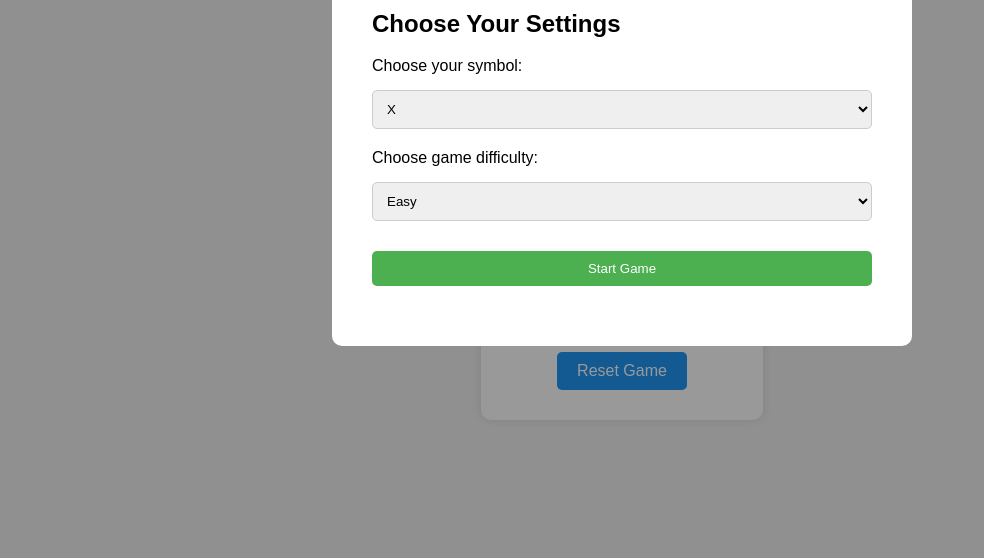
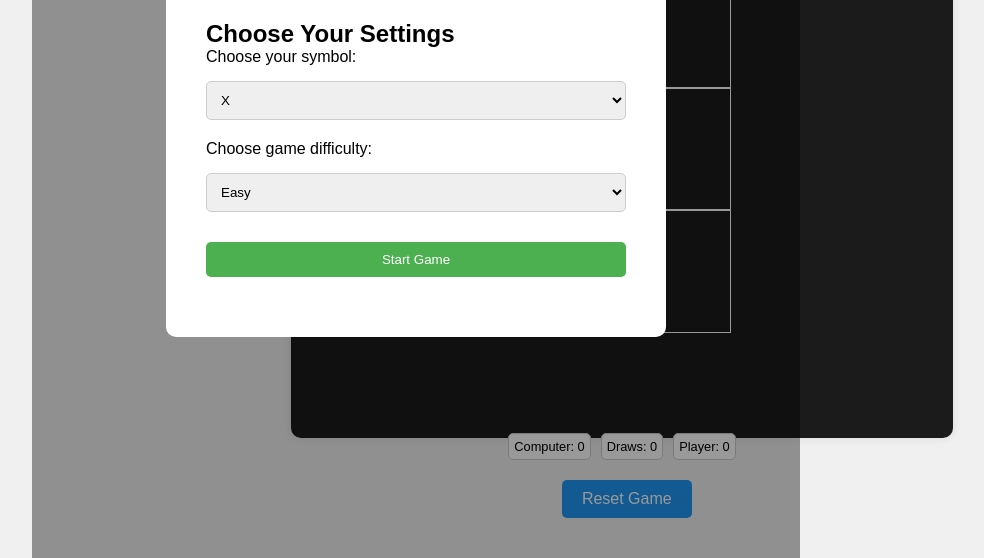
Before and after one commit to eugeneboyah/tic-tac-toe, a plain HTML site: page index.html in a window 1280 px wide. Shown: the part 242-800 px from the top of the page, without its empty margins (18-1002 px from the left). Drawn offline with Linux system fonts and the light colour scheme.

Commit message:
still working on the game

```diff
--- a/index.html
+++ b/index.html
@@ -55,7 +55,7 @@
     <audio id="winSound" src="/music/win.mp3"></audio>
     <audio id="loseSound" src="/music/lose.mp3"></audio>
     <audio id="drawSound" src="/music/draw.mp3"></audio>
-    <audio id="backgroundMusic" src="/music/game-music.mp3" loop></audio>
+    <!-- <audio id="backgroundMusic" src="/music/game-music.mp3" loop></audio> -->
 
     <script src="script.js"></script>
 </body>
--- a/style.css
+++ b/style.css
@@ -1,4 +1,8 @@
-/* Reset and base styles */
+*{
+    margin: 0;
+    padding: 0;
+    box-sizing: border-box;
+}
 body, html {
     margin: 0;
     padding: 0;
@@ -9,65 +13,54 @@ body, html {
     height: 100vh;
     background-color: #f0f0f0;
 }
-
-.container {
-    text-align: center;
-    background: #fff;
+.container{
+    margin: 4em auto;
+    background-color: #1b1b1b;
+    margin-left: 20%;
+    margin-right: 20%;
+    height: 70%;
     border-radius: 10px;
-    padding: 20px;
     box-shadow: 0 0 10px rgba(0, 0, 0, 0.1);
 }
+.header{
+    color: #fff;
+    text-align: center;
+    padding: 10px;
+}
+.main-play-box{
+    height: 23em;
+    margin-left: 12em;
+    margin-right: 12em;
+    display: grid;
+    grid-template-columns: 1fr 1fr 1fr ;
+    grid-template-rows: 1fr 1fr 1fr ;
+}
+.box{
+    text-align: center;
+    border: 1px solid #fff;
+    padding: 2.2rem;
+    background-color: #1b1b1b;
+    color: #fff;
+    font-size: 30px;
 
-/* Main game grid */
-.main-play-box {
-    display: grid;
-    grid-template-columns: repeat(3, 1fr);
-    grid-template-rows: repeat(3, 1fr);
-    gap: 5px;
-    margin-top: 20px;
-    margin-bottom: 20px;
 }
-
-.box {
-    width: 100%;
-    padding-top: 100%; /* This maintains the aspect ratio */
-    position: relative;
-    background-color: #e0e0e0;
-    border: 2px solid #ccc;
-    font-size: 5vw;
-    font-weight: bold;
+.score-board {
     display: flex;
     justify-content: center;
-    align-items: center;
-}
-
-.box.playerX {
-    background-color: #ffeb3b;
-}
-
-.box.playerO {
-    background-color: #8bc34a;
-}
-
-/* Scoreboard */
-.score-board {
-    display: flex;
-    justify-content: space-between;
-    margin-bottom: 20px;
+    margin-bottom: 10px;
+    margin-top: 100px;
 }
 
 .score-board button {
-    flex: 1;
-    padding: 10px;
+    /* flex: 1; */
+    padding: 5px;
     margin: 0 5px;
     cursor: default;
     border: 1px solid #ccc;
     background-color: #fff;
-    font-size: 1rem;
+    font-size: 0.8rem;
     border-radius: 5px;
 }
-
-/* Reset game button */
 #resetGameButton {
     padding: 10px 20px;
     cursor: pointer;
@@ -77,6 +70,7 @@ body, html {
     border: none;
     border-radius: 5px;
     margin-top: 10px;
+    margin-left: 40%;
 }
 
 #resetGameButton:hover {
@@ -136,9 +130,64 @@ body, html {
 }
 
 /* Responsive design */
+
+/* Modal for game settings */
+.modal {
+    display: none;
+    position: fixed;
+    z-index: 1;
+    left: 0;
+    top: 0;
+    width: 60%;
+    height: 100%;
+    overflow: auto;
+    background-color: rgba(0, 0, 0, 0.4);
+    justify-content: center;
+    align-items: center;
+    margin-left: 50px;
+}
+
+.modal-content {
+    background-color: #fff;
+    padding: 20px;
+    border-radius: 10px;
+    width: 90%;
+    max-width: 500px;
+    text-align: left;
+}
+
+.modal-content h2 {
+    margin-top: 0;
+}
+
+.modal-content label {
+    display: block;
+    margin-bottom: 5px;
+}
+
+.modal-content select, .modal-content button {
+    width: 100%;
+    padding: 10px;
+    margin-top: 10px;
+    margin-bottom: 20px;
+    border-radius: 5px;
+    border: 1px solid #ccc;
+}
+
+.modal-content button {
+    background-color: #4caf50;
+    color: #fff;
+    border: none;
+}
+
+.modal-content button:hover {
+    background-color: #388e3c;
+}
+
+/* Responsive design */
 @media (min-width: 600px) {
     .box {
-        font-size: 4vw;
+        /* font-size: 4vw; */
     }
 
     .modal-content {
@@ -148,12 +197,12 @@ body, html {
 
 @media (min-width: 900px) {
     .container {
-        width: 60%;
+        /* width: 60%; */
         padding: 30px;
     }
 
     .box {
-        font-size: 3vw;
+        /* font-size: 3vw; */
     }
 
     .modal-content {
```
